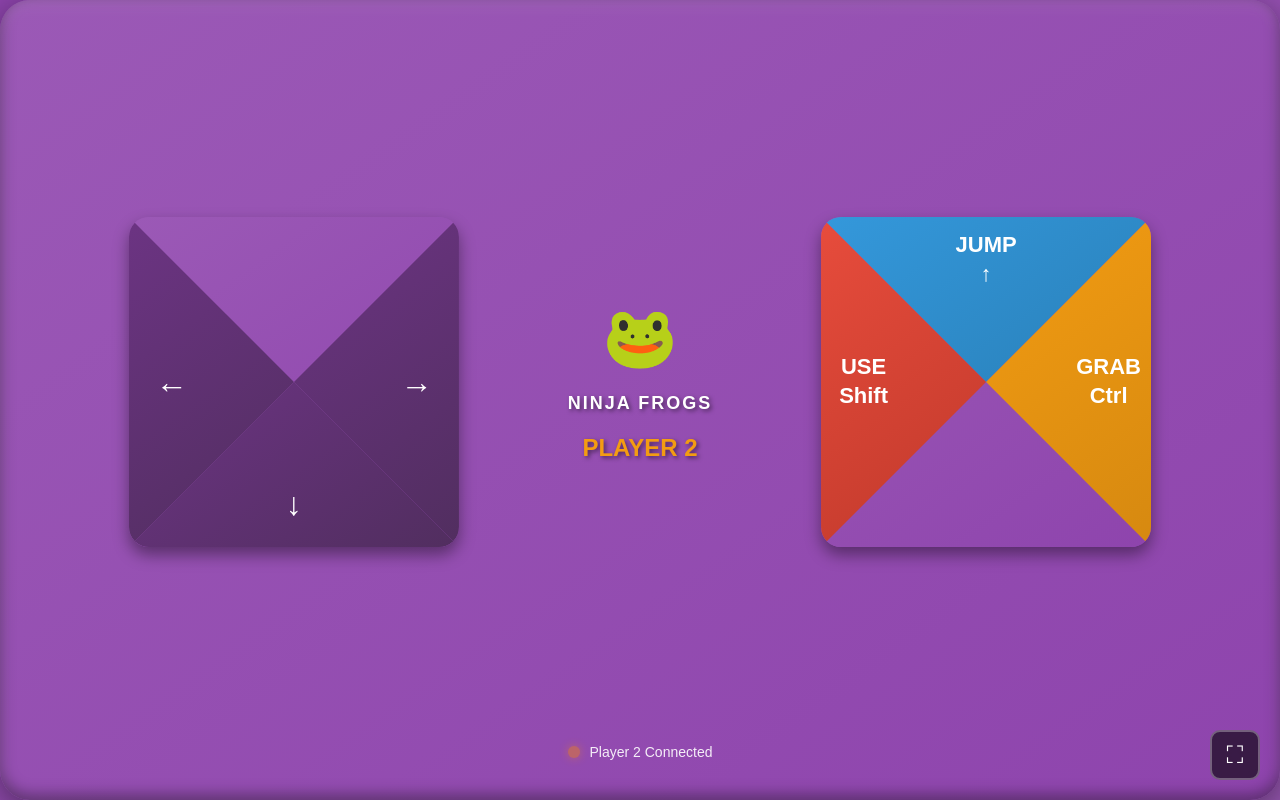
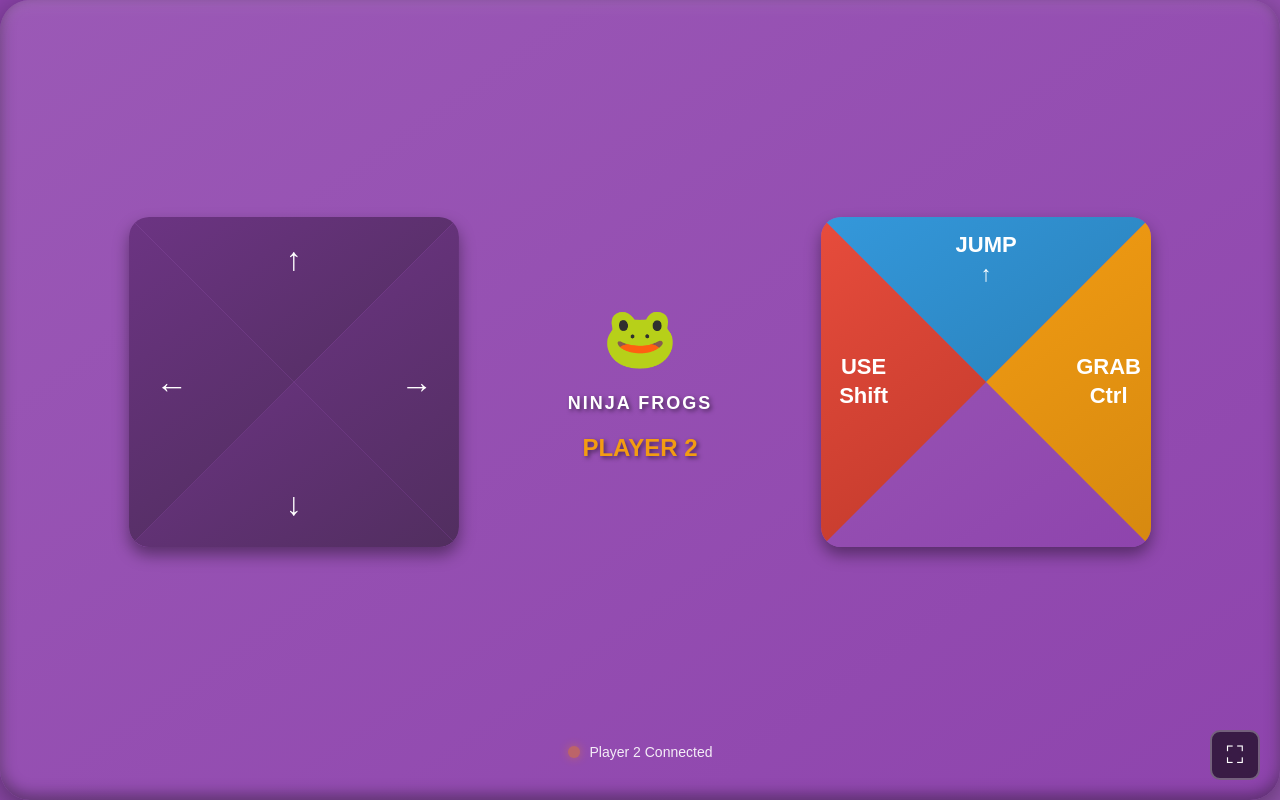
Before and after one commit to rameeanjomee-a11y/mario, a website: page controller3.html in a window 1280 px wide. Drawn offline with Linux system fonts and the light colour scheme.

Commit message:
Restore UP button to D-pads in Frogs controllers - Added UP button back to controller2 (W/â–²) and controller3 (â†‘) - Players can now jump using both D-pad UP and dedicated JUMP button

```diff
--- a/controller3.html
+++ b/controller3.html
@@ -346,6 +346,7 @@
     <!-- Left: Movement Controls (Arrow Keys) -->
     <div class="dpad-section">
       <div class="dpad">
+        <button class="dpad-btn" data-action="arrow_up">↑</button>
         <button class="dpad-btn" data-action="arrow_down">↓</button>
         <button class="dpad-btn" data-action="arrow_left">←</button>
         <button class="dpad-btn" data-action="arrow_right">→</button>
```
Also changed, not shown: controller2.html (+1 -0 lines).
